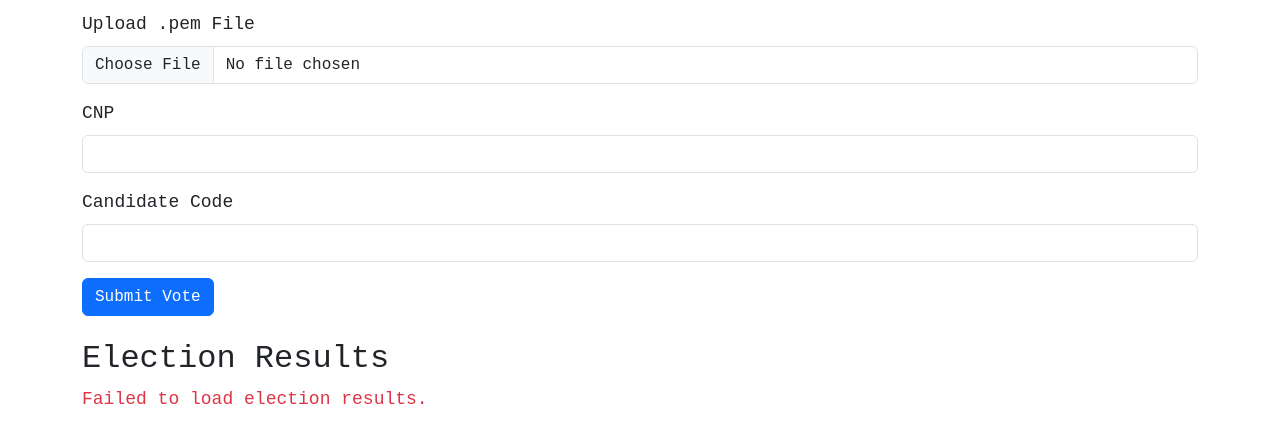
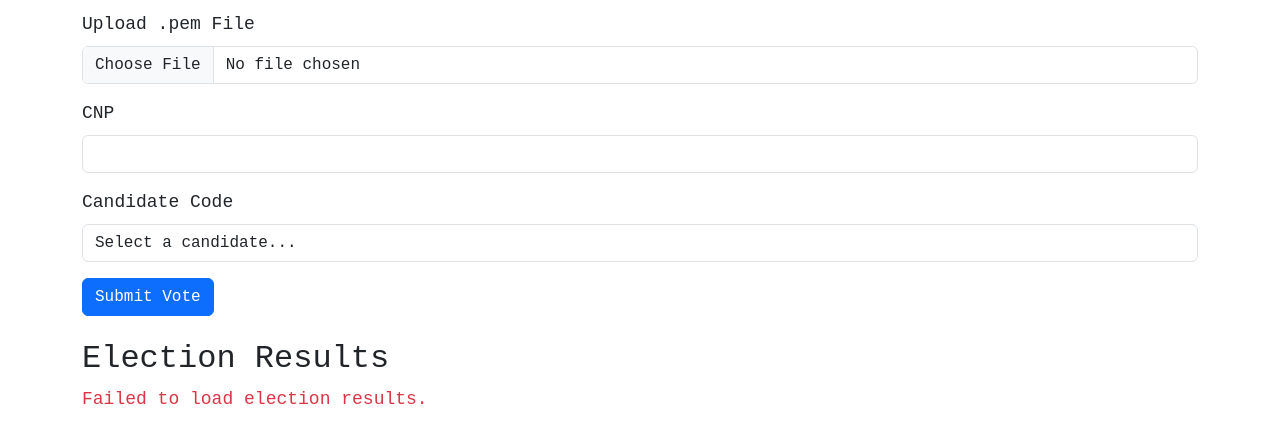
Before and after one commit to victor1606/Blockchain-Voting-App, a Python web app: template front_end/templates/base.html in a window 1280 px wide. Shown: the part 454-887 px from the top of the page. Run offline with Jinja, Linux system fonts and the light colour scheme; the template is opened without the code that fills it, so the values that code supplies are empty.

Commit message:
v1.3 - candidate drop-down list

```diff
--- a/front_end/static/js/script.js
+++ b/front_end/static/js/script.js
@@ -3,21 +3,21 @@
     $.get('/info', function (data) {
         let content = data.info.trim();
 
-        // Check if the content is JSON (structured data)
-        try {
-            let infoData = JSON.parse(content);
-            let html = '<ul>';
+        // Display the raw info in the infoContent section
+        $('#infoContent').html(`<p>${content.replace(/\n/g, '<br>')}</p>`);
 
-            for (const [key, value] of Object.entries(infoData)) {
-                html += `<li><strong>${key}:</strong> ${value}</li>`;
-            }
+        // Extract candidate codes and names from the string
+        const candidateDropdown = $('#candidate_code');
+        candidateDropdown.empty(); // Clear existing options
+        candidateDropdown.append('<option value="">Select a candidate...</option>');
 
-            html += '</ul>';
-            $('#infoContent').html(html);
+        const candidatePattern = /^\s*(\d{3})\s*-\s*(.+)$/gm;  // Matches only 3-digit codes at the start of lines
+        let match;
 
-        } catch (e) {
-            // If it's plain text, display it as a formatted paragraph
-            $('#infoContent').html(`<p>${content.replace(/\n/g, '<br>')}</p>`);
+        while ((match = candidatePattern.exec(content)) !== null) {
+            const code = match[1].trim();
+            const name = match[2].trim();
+            candidateDropdown.append(`<option value="${code}">${name} (${code})</option>`);
         }
 
     }).fail(function () {
--- a/front_end/templates/base.html
+++ b/front_end/templates/base.html
@@ -38,10 +38,14 @@
                     <label for="personal_info" class="form-label">CNP</label>
                     <input type="text" id="personal_info" name="personal_info" class="form-control" required>
                 </div>
+
                 <div class="mb-3">
                     <label for="candidate_code" class="form-label">Candidate Code</label>
-                    <input type="text" id="candidate_code" name="candidate_code" class="form-control" required>
+                    <select id="candidate_code" name="candidate_code" class="form-control" required>
+                        <option value="">Select a candidate...</option>
+                    </select>
                 </div>
+
 
                 <div id="buttonGroup" style="display: flex; align-items: center; gap: 10px;">
                     <button type="submit" class="btn btn-primary">Submit Vote</button>
@@ -51,8 +55,6 @@
                         </div>
                     </div>
                 </div>
-
-
             </form>
 
             <div id="itachi" class="mt-4">
```
Also changed, not shown: front_end/app.py (+2 -5 lines), 2 other files.
